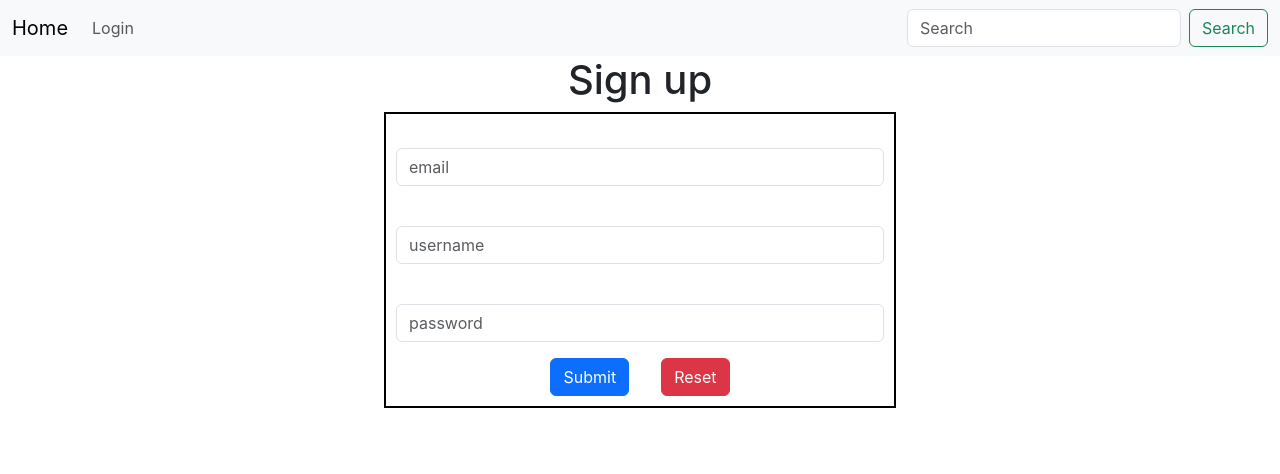
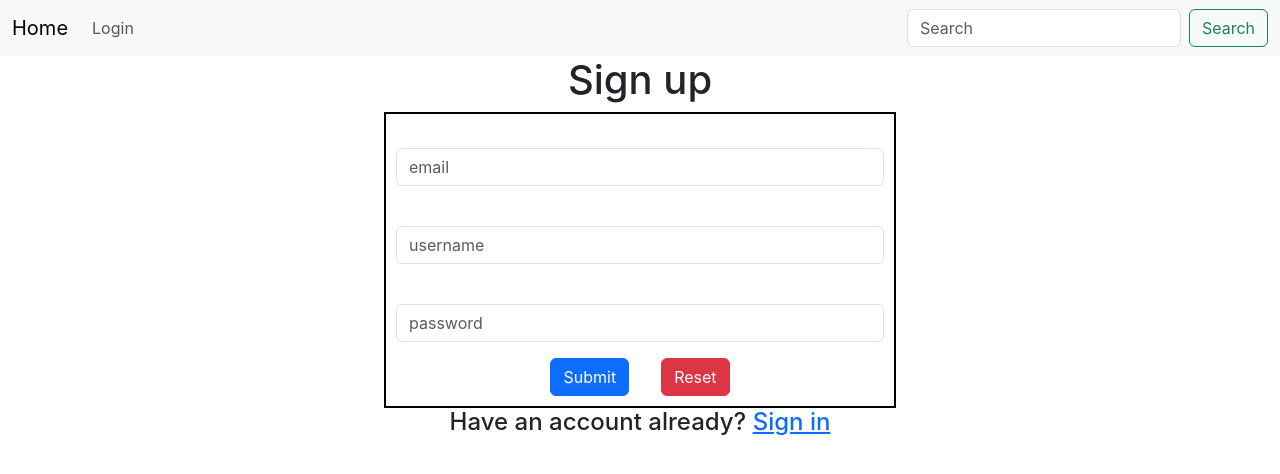
Before and after one commit to david485-rev/RecipeExplorer-front, a React (Create React App) app: page /register in a window 1280 px wide. Shown: the top 474 px of the page. Built offline with nearby package versions, Linux system fonts and the light colour scheme.

Commit message:
installed @babel/present-env and fixed tests

```diff
--- /dev/null
+++ b/babel.config.json
@@ -0,0 +1,3 @@
+{
+    "presets": ["@babel/preset-env"]
+  }
--- a/src/components/Register/RegisterController.tsx
+++ b/src/components/Register/RegisterController.tsx
@@ -32,6 +32,7 @@ function RegisterController() {
   return (
     <>
         <RegisterView registerUser={registerUser} responseMessage={responseMessage}/>
+        <h4>Have an account already? <Link to="/login">Sign in</Link></h4>
     </>
 
   )
--- a/src/components/Register/RegisterView.tsx
+++ b/src/components/Register/RegisterView.tsx
@@ -76,7 +76,7 @@ function RegisterView(props: any) {
     return (
         <>
             <h1>Sign up</h1>
-            <form id='registerForm' onSubmit={submitHandler}>
+            <form id='registerForm' onSubmit={submitHandler} aria-label="form">
                 <div className="mb-3">
                     <label htmlFor="inputEmail" className="form-label"></label>
                     {/* <input type="email" name="email" placeholder='email' className="form-control is-invalid" id="inputEmail" aria-describedby="serverEmailFeedback" /> */}
```
Also changed, not shown: package.json (+9 -0 lines), 1 other file (tests, documents, lock files or other folders).
